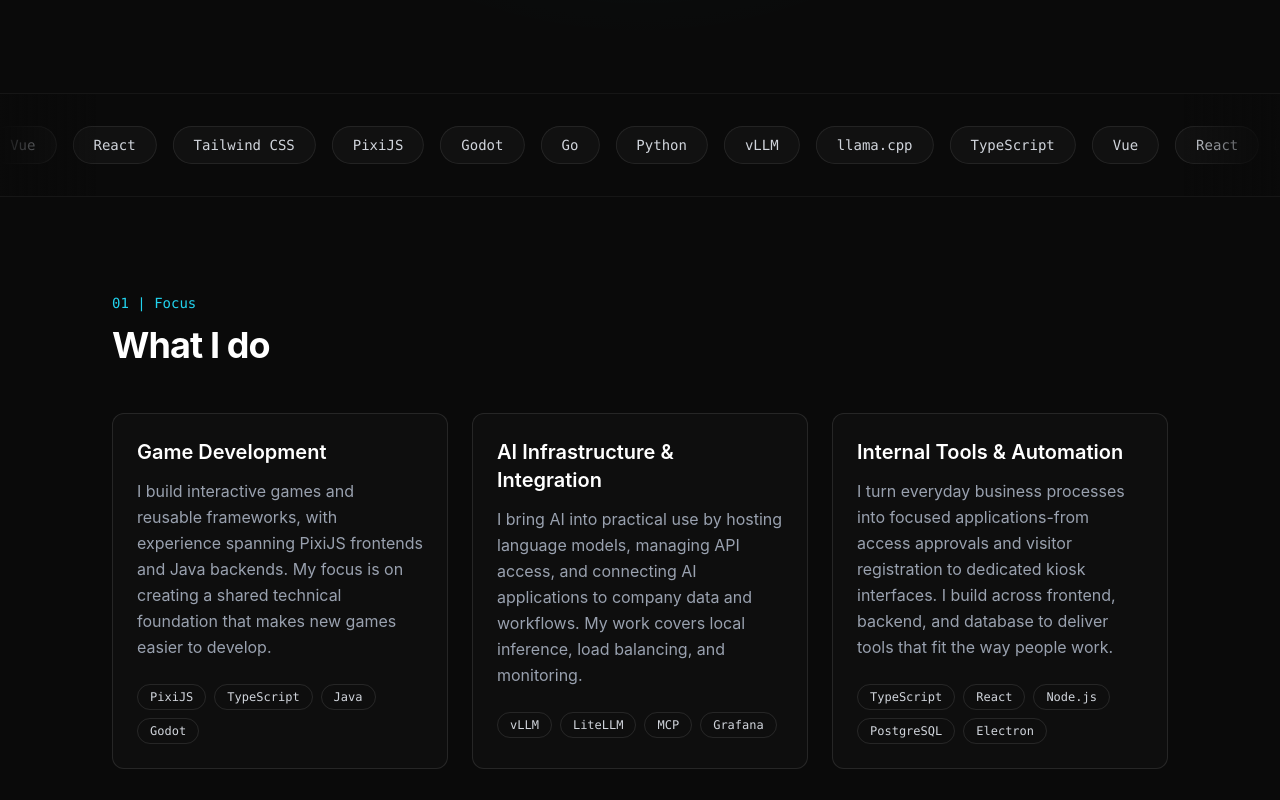
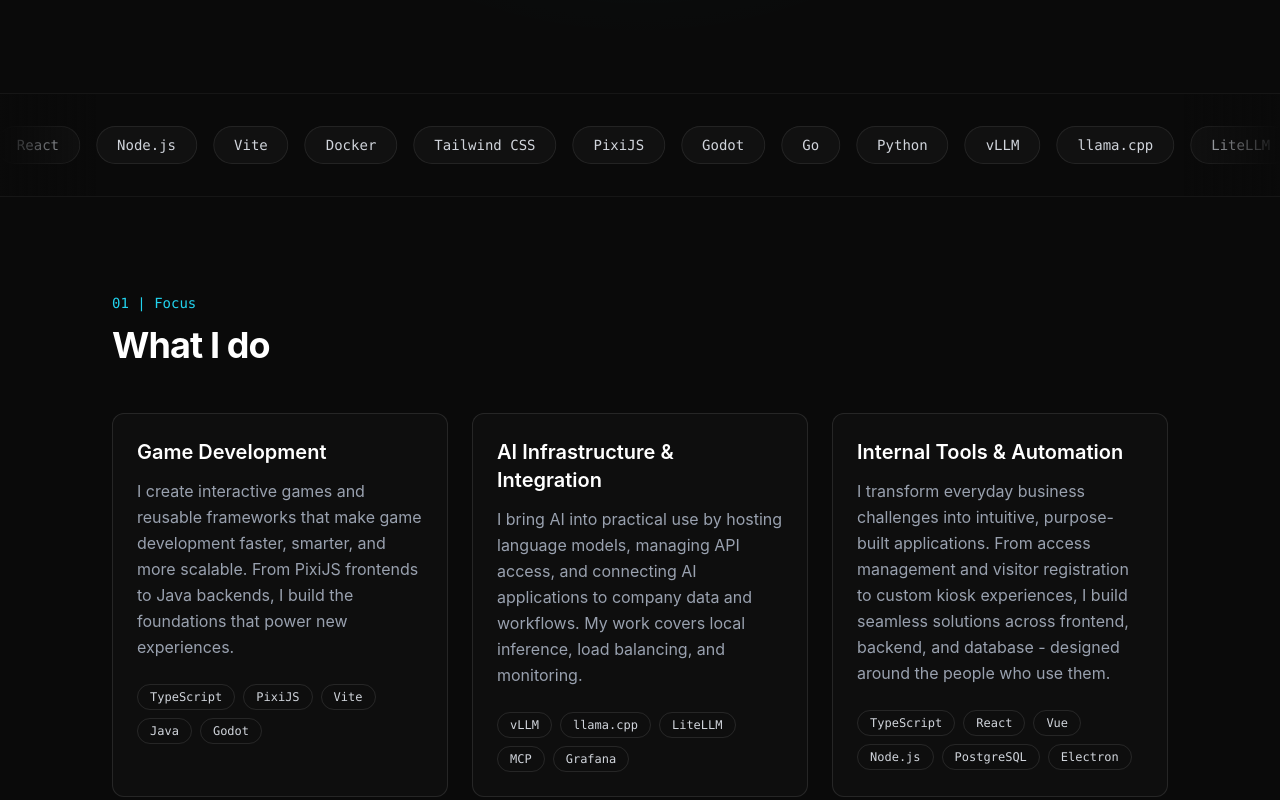
Before and after one commit to Kevin-Ratschinski/kevin-ratschinski.github.io, a Vue app: page / in a window 1280 px wide. Shown: the part 520-1320 px from the top of the page. Built offline with nearby package versions, Linux system fonts and the light colour scheme.

Commit message:
fix: update portfolio content for clarity and relevance, enhance tech stack and project descriptions

```diff
--- a/src/data/portfolio.ts
+++ b/src/data/portfolio.ts
@@ -22,7 +22,7 @@ export interface TechItem {
   label: string;
 }
 
-export const typingWords: string[] = ["TypeScript", "Python", "Go", "PixiJS", "Godot", "vLLM"];
+export const typingWords: string[] = ["TypeScript", "Python", "Go", "Docker", "PixiJS", "Vite", "Godot", "vLLM"];
 
 export const tagline: string = "Software Engineer | Love for Code, Games, and Creative Challenges";
 
@@ -30,20 +30,20 @@ export const strengths: Strength[] = [
   {
     title: "Game Development",
     description:
-      "I build interactive games and reusable frameworks, with experience spanning PixiJS frontends and Java backends. My focus is on creating a shared technical foundation that makes new games easier to develop.",
-    tags: ["PixiJS", "TypeScript", "Java", "Godot"],
+      "I create interactive games and reusable frameworks that make game development faster, smarter, and more scalable. From PixiJS frontends to Java backends, I build the foundations that power new experiences.",
+    tags: ["TypeScript", "PixiJS", "Vite", "Java", "Godot"],
   },
   {
     title: "AI Infrastructure & Integration",
     description:
       "I bring AI into practical use by hosting language models, managing API access, and connecting AI applications to company data and workflows. My work covers local inference, load balancing, and monitoring.",
-    tags: ["vLLM", "LiteLLM", "MCP", "Grafana"],
+    tags: ["vLLM", "llama.cpp", "LiteLLM", "MCP", "Grafana"],
   },
   {
     title: "Internal Tools & Automation",
     description:
-      "I turn everyday business processes into focused applications-from access approvals and visitor registration to dedicated kiosk interfaces. I build across frontend, backend, and database to deliver tools that fit the way people work.",
-    tags: ["TypeScript", "React", "Node.js", "PostgreSQL", "Electron"],
+      "I transform everyday business challenges into intuitive, purpose-built applications. From access management and visitor registration to custom kiosk experiences, I build seamless solutions across frontend, backend, and database - designed around the people who use them.",
+    tags: ["TypeScript", "React", "Vue", "Node.js", "PostgreSQL", "Electron"],
   },
 ];
 
@@ -57,7 +57,7 @@ export const projects: Project[] = [
   },
   {
     title: "Slot Game Development",
-    description: "A range of slot games spanning interactive TypeScript and PixiJS frontends and Java backends.",
+    description: "Developed a variety of engaging slot games featuring unique mechanics, exciting features, and immersive gameplay experiences.",
     tags: ["TypeScript", "PixiJS", "Java"],
     href: "",
     linkEnabled: false,
@@ -65,14 +65,14 @@ export const projects: Project[] = [
   {
     title: "Access & Approval Management",
     description: "An internal application for managing user permissions and guiding access requests through a structured approval workflow.",
-    tags: ["TypeScript", "Node.js"],
+    tags: ["TypeScript", "Vue", "Node.js", "PostgreSQL"],
     href: "",
     linkEnabled: false,
   },
   {
     title: "Visitor Registration Terminal",
     description: "A visitor check-in application that records company visits and gives reception staff a clear overview of registered visitors.",
-    tags: ["React", "Node.js", "PostgreSQL"],
+    tags: ["React", "Node.js", "PostgreSQL", "Docker"],
     href: "",
     linkEnabled: false,
   },
@@ -117,6 +117,9 @@ export const techStack: TechItem[] = [
   { label: "TypeScript" },
   { label: "Vue" },
   { label: "React" },
+  { label: "Node.js" },
+  { label: "Vite" },
+  { label: "Docker" },
   { label: "Tailwind CSS" },
   { label: "PixiJS" },
   { label: "Godot" },
@@ -124,4 +127,6 @@ export const techStack: TechItem[] = [
   { label: "Python" },
   { label: "vLLM" },
   { label: "llama.cpp" },
+  { label: "LiteLLM" },
+  { label: "Grafana" },
 ];
```
